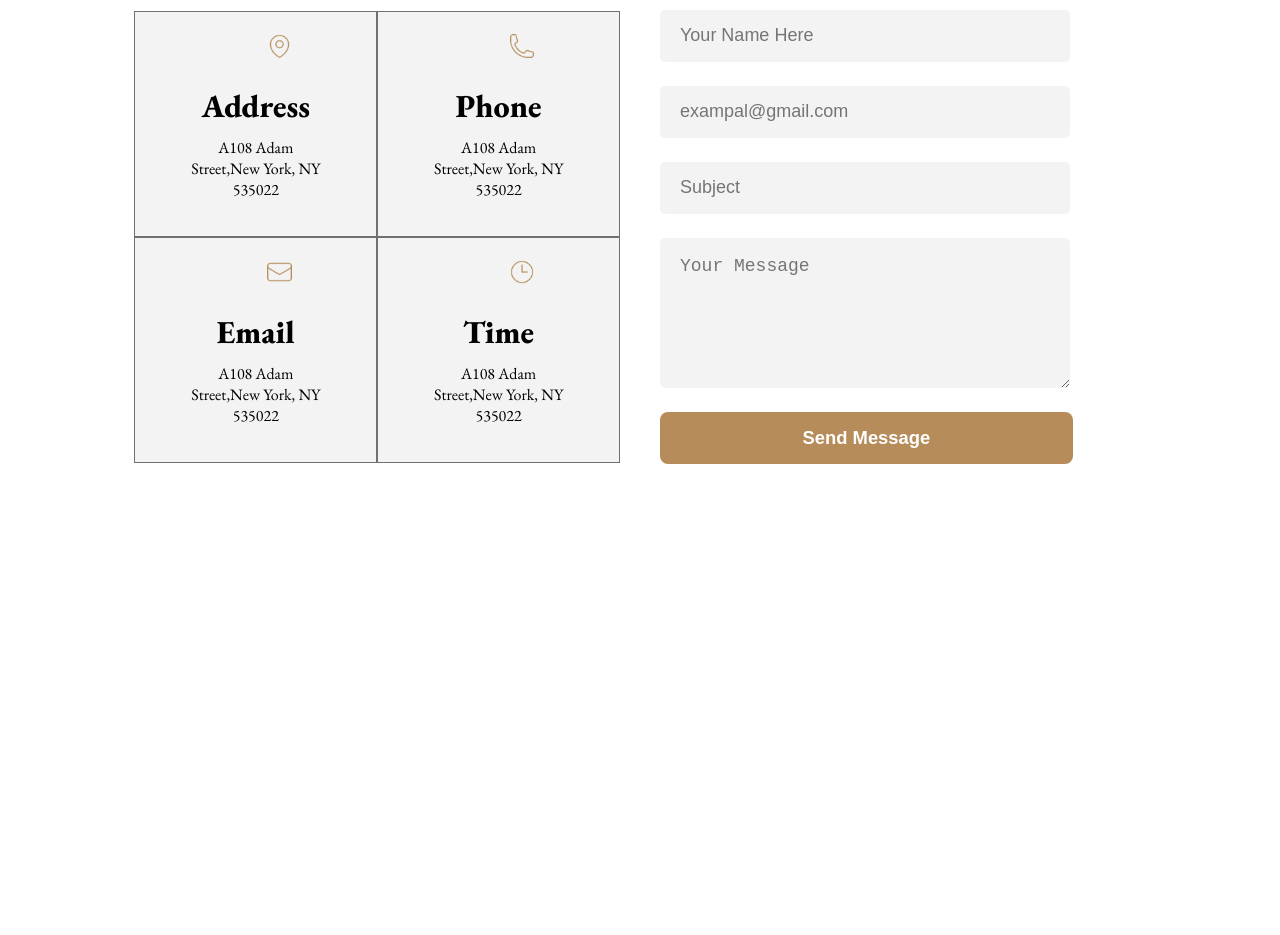
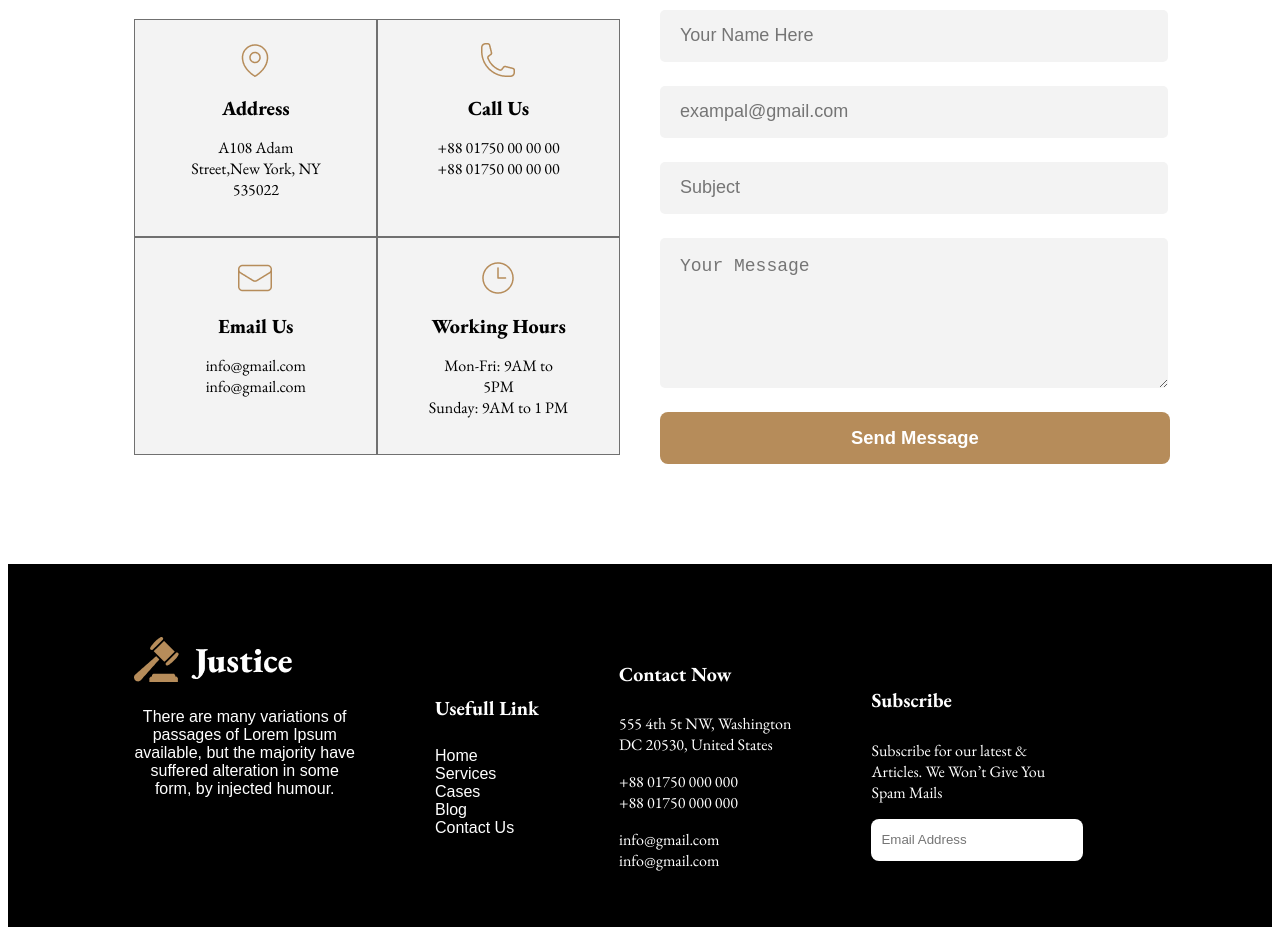
Before and after one commit to Mohammadsyedmostafa/legal-solution, a plain HTML site: page index.html in a window 1280 px wide. Shown: the part 3300-4235 px from the top of the page. Before the commit the page ends 3784 px from the top, so only its background shows below. Drawn offline with nearby package versions, Linux system fonts and the light colour scheme.

Commit message:
added footer section

```diff
--- a/index.html
+++ b/index.html
@@ -119,24 +119,24 @@
             <div class="contact-section display-flex">
                 <div class="contact-container">
                     <div class="contact-item">
-                        <img src="images/location.png" alt="" class="practice-image">
-                        <h4 class="practice-item-title">Address</h4>
-                        <p class="practice-item-description"> A108 Adam Street,New York, NY 535022</p>
+                        <img src="images/location.png" alt="" class="contact-image">
+                        <h4 class="contact-item-title">Address</h4>
+                        <p class="contact-item-description"> A108 Adam Street,New York, NY 535022</p>
                     </div>
                     <div class="contact-item">
-                        <img src="images/call.png" alt="" class="practice-image">
-                        <h4 class="practice-item-title">Phone</h4>
-                        <p class="practice-item-description"> A108 Adam Street,New York, NY 535022</p>
+                        <img src="images/call.png" alt="" class="contact-image">
+                        <h4 class="contact-item-title">Call Us</h4>
+                        <p class="contact-item-description"> +88 01750 00 00 00 <br> +88 01750 00 00 00</p>
                     </div>
                     <div class="contact-item">
-                        <img src="images/email.png" alt="" class="practice-image">
-                        <h4 class="practice-item-title">Email</h4>
-                        <p class="practice-item-description"> A108 Adam Street,New York, NY 535022</p>
+                        <img src="images/email.png" alt="" class="contact-image">
+                        <h4 class="contact-item-title">Email Us</h4>
+                        <p class="contact-item-description"> info@gmail.com <br>info@gmail.com</p>
                     </div>
                     <div class="contact-item">
-                        <img src="images/time.png" alt="" class="practice-image">
-                        <h4 class="practice-item-title">Time</h4>
-                        <p class="practice-item-description"> A108 Adam Street,New York, NY 535022</p>
+                        <img src="images/time.png" alt="" class="contact-image">
+                        <h4 class="contact-item-title">Working Hours</h4>
+                        <p class="contact-item-description"> Mon-Fri: 9AM to 5PM <br>Sunday: 9AM to 1 PM</p>
                     </div>
                 </div>
                 <div class="message-container">
@@ -151,5 +151,36 @@
             </div>
         </section>
     </main>
+    <footer>
+        <div class="footer-section display-flex">
+            <div>
+                <img src="images/logo.png" alt="">
+                <p class="section-description">There are many variations of <br> passages of Lorem Ipsum <br> available, but the majority have <br> suffered alteration in some <br>form, by injected humour.</p>
+            </div>
+            <div class="nav-link">
+                <h4 class="footer-title">Usefull Link</h4>
+                <nav>
+                <ul class="nav-items poppins-regular">
+                    <li><a href="#">Home</a></li>
+                    <li><a href="#">Services</a></li>
+                    <li><a href="#">Cases</a></li>
+                    <li><a href="#">Blog</a></li>
+                    <li><a href="#">Contact Us</a></li>
+                </ul>
+            </nav>
+            </div>
+            <div>
+                <h4 class="footer-title">Contact Now</h4>
+                <p>555 4th 5t NW, Washington <br>DC 20530, United States</p>
+                <p>+88 01750 000 000 <br>+88 01750 000 000</p>
+                <p>info@gmail.com <br>info@gmail.com</p>
+            </div>
+            <div>
+                <h4 class="footer-title">Subscribe</h4>
+                <p>Subscribe for our latest & <br> Articles. We Won’t Give You <br>Spam Mails</p>
+                <input type="text" placeholder="Email Address" class="footer-textber">
+            </div>
+        </div>
+    </footer>
 </body>
 </html>
--- a/styles/style.css
+++ b/styles/style.css
@@ -194,6 +194,22 @@ section{
     padding: 20px 50px;
     border: 1px solid #707070;
 }
+.contact-item-title{
+    font-size: 1.25rem;
+    font-weight: 800;
+    text-align: center;
+    margin-bottom: 0;
+    margin-top: 10px;
+}
+.contact-image{
+    margin-left: 50px;
+    margin-bottom: 0;
+}
+.contact-item-description{
+    font-size: 1rem;
+    font-weight: 400;
+    text-align: center;
+}
 .message-container{
     flex: 1;
 }
@@ -201,7 +217,7 @@ form input[type="text"],
 form input[type="email"]{
     height: 50px;
     display: block;
-    width: 80%;
+    width: 100%;
     border-radius: 5px;
     font-size: 18px;
     background-color: #F3F3F3;
@@ -213,7 +229,7 @@ form input[type="email"]{
 form textarea{
     height: 130px;
     display: block;
-    width: 80%;
+    width: 100%;
     border-radius: 5px;
     font-size: 18px;
     background-color: #F3F3F3;
@@ -224,5 +240,41 @@ form textarea{
     border: none;
 }
 #Message{
-    width: 85%;
+    width: 105%;
 }
+/* footer */
+footer{
+    background-color: black;
+    color: white;
+    margin-top: 100px;
+    /* padding-top: 50px; */
+    padding-bottom: 40px;
+}
+.footer-section{
+    margin: 0 auto;
+    width: 80%;
+    gap: 80px;
+    align-items: center;
+}
+footer nav ul li a{
+    color: white;
+
+}
+.nav-link{
+    text-align: start;
+}
+.nav-items{
+    padding: 0;
+}
+.footer-title{
+    font-size: 1.25rem;
+    font-weight: 700;
+    padding-top: 70px;
+}
+.footer-textber{
+    width: 200px;
+    height: 40px;
+    border-radius: 8px;
+    border: none;
+    padding-left: 10px;
+}
```
